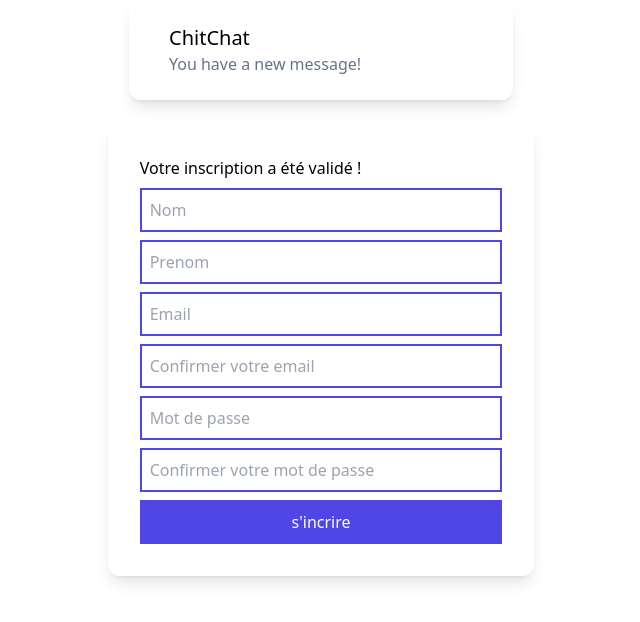
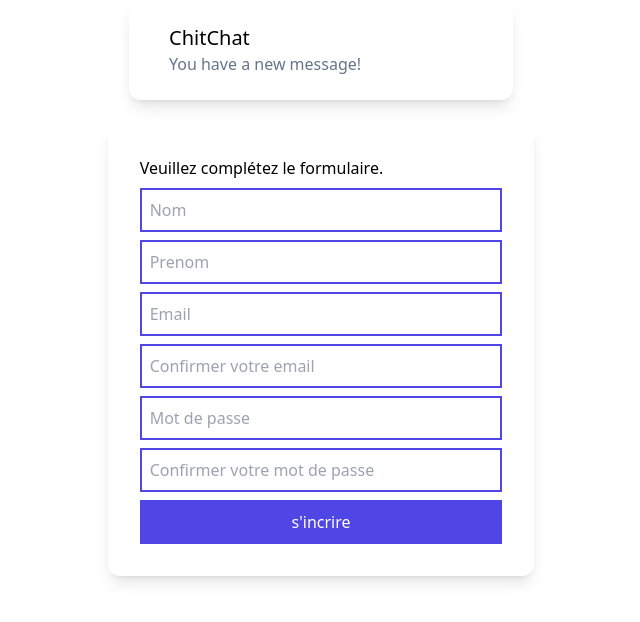
Before and after one commit to bluevine2001/React-Avancee-ESI4, a React (Vite) app: page / in a window 1280 px wide. Both pictures are taken after a click on the button "s'incrire". Shown: the top 622 px of the page, without its empty margins (319-959 px from the left). Built offline with nearby package versions, Linux system fonts and the light colour scheme.

Commit message:
added use reducer and form validation

```diff
--- a/src/components/LoginForm.tsx
+++ b/src/components/LoginForm.tsx
@@ -1,33 +1,125 @@
-import React, { useState } from "react";
+import React, { useReducer, useState } from "react";
 
 function LoginForm() {
-  const [Name, setName] = useState("");
-  const [Fname, setFname] = useState("");
-  const [Email, setEmail] = useState("");
-  const [password, setPassword] = useState("");
-  const [confirmEmail, setConfirmEmail] = useState("");
-  const [confirmPassword, setConfirmPassword] = useState("");
-  const [errors, setErrors] = useState("");
-  const [ok, setOk] = useState("");
+  const formulaire = {
+    lName: "",
+    fName: "",
+    email: "",
+    confirmEmail: "",
+    password: "",
+    confirmPassword: "",
+    errors: "",
+    ok: "",
+  };
+  function reducer(state, action) {
+    switch (action.type) {
+      case "UPDATE_LNAME": {
+        return {
+          ...state,
+          lName: action.lName,
+        };
+      }
+      case "UPDATE_FNAME": {
+        return {
+          ...state,
+          fName: action.fName,
+        };
+      }
+      case "UPDATE_EMAIL": {
+        return {
+          ...state,
+          email: action.email,
+        };
+      }
+      case "UPDATE_CONFIRM_EMAIL": {
+        return {
+          ...state,
+          confirmEmail: action.confirmEmail,
+        };
+      }
+      case "UPDATE_PASSWORD": {
+        return {
+          ...state,
+          password: action.password,
+        };
+      }
+      case "UPDATE_CONFIRM_PASSWORD": {
+        return {
+          ...state,
+          confirmPassword: action.confirmPassword,
+        };
+      }
+      case "UPDATE_ERRORS": {
+        return {
+          ...state,
+          errors: action.errors,
+        };
+      }
+      case "UPDATE_OK": {
+        return {
+          ...state,
+          ok: action.ok,
+        };
+      }
+      default: {
+        return {
+          ...state,
+        };
+      }
+    }
+  }
+  const [stateFormulaire, setFormulaire] = useReducer(reducer, formulaire);
   const subForm = () => {
-    if (Email == confirmEmail && password == confirmPassword) {
-      setOk("Votre inscription a été validé !");
-      setErrors("");
+    const isEmpty = Object.values(stateFormulaire)
+      .slice(0, 6)
+      .some((field) => field.length == 0);
+    console.log(isEmpty);
+    //const isEmpty = true;
+    if (isEmpty == true) {
+      console.log("formulaire est vide.");
+      setFormulaire({
+        type: "UPDATE_ERRORS",
+        errors: "Veuillez complétez le formulaire.",
+      });
     } else {
-      setErrors("Votre email/mot de passe ne correspondent pas.");
+      setFormulaire({
+        type: "UPDATE_ERRORS",
+        errors: "",
+      });
+      console.log("formulaire pas vide.");
+      if (
+        stateFormulaire.email == stateFormulaire.confirmEmail &&
+        stateFormulaire.password == stateFormulaire.confirmPassword
+      ) {
+        setFormulaire({
+          type: "UPDATE_OK",
+          ok: "Votre inscription a été validé !",
+        });
+        setFormulaire({ type: "UPDATE_ERRORS", errors: "" });
+      } else {
+        setFormulaire({
+          type: "UPDATE_ERRORS",
+          errors: "Votre email/mot de passe ne correspondent pas.",
+        });
+      }
     }
   };
   return (
     <div className="mx-auto p-8 bg-grey rounded-xl space-y-2 shadow-lg w-2/6 grid mt-6">
-      {errors != "" && <p>{errors}</p>}
-      {errors == "" && ok != "" && <p>{ok}</p>}
+      {stateFormulaire.errors != "" && <p>{stateFormulaire.errors}</p>}
+      {stateFormulaire.errors == "" && stateFormulaire.ok != "" && (
+        <p>{stateFormulaire.ok}</p>
+      )}
       <input
         className="border-solid border-2 border-indigo-600 p-2"
         type="text"
         required
         placeholder="Nom"
         onChange={(e) => {
-          setName(e.target.value);
+          setFormulaire({
+            type: "UPDATE_LNAME",
+            lName: e.target.value,
+          });
         }}
       ></input>
       <input
@@ -36,7 +128,10 @@
         required
         placeholder="Prenom"
         onChange={(e) => {
-          setFname(e.target.value);
+          setFormulaire({
+            type: "UPDATE_FNAME",
+            fName: e.target.value,
+          });
         }}
       ></input>
       <input
@@ -45,7 +140,10 @@
         required
         placeholder="Email"
         onChange={(e) => {
-          setEmail(e.target.value);
+          setFormulaire({
+            type: "UPDATE_EMAIL",
+            email: e.target.value,
+          });
         }}
       ></input>
       <input
@@ -54,7 +152,10 @@
         required
         placeholder="Confirmer votre email"
         onChange={(e) => {
-          setConfirmEmail(e.target.value);
+          setFormulaire({
+            type: "UPDATE_CONFIRM_EMAIL",
+            confirmEmail: e.target.value,
+          });
         }}
       ></input>
       <input
@@ -63,7 +164,10 @@
         required
         placeholder="Mot de passe"
         onChange={(e) => {
-          setPassword(e.target.value);
+          setFormulaire({
+            type: "UPDATE_PASSWORD",
+            password: e.target.value,
+          });
         }}
       ></input>
       <input
@@ -72,7 +176,10 @@
         required
         placeholder="Confirmer votre mot de passe"
         onChange={(e) => {
-          setConfirmPassword(e.target.value);
+          setFormulaire({
+            type: "UPDATE_CONFIRM_PASSWORD",
+            confirmPassword: e.target.value,
+          });
         }}
       ></input>
       <button
```
